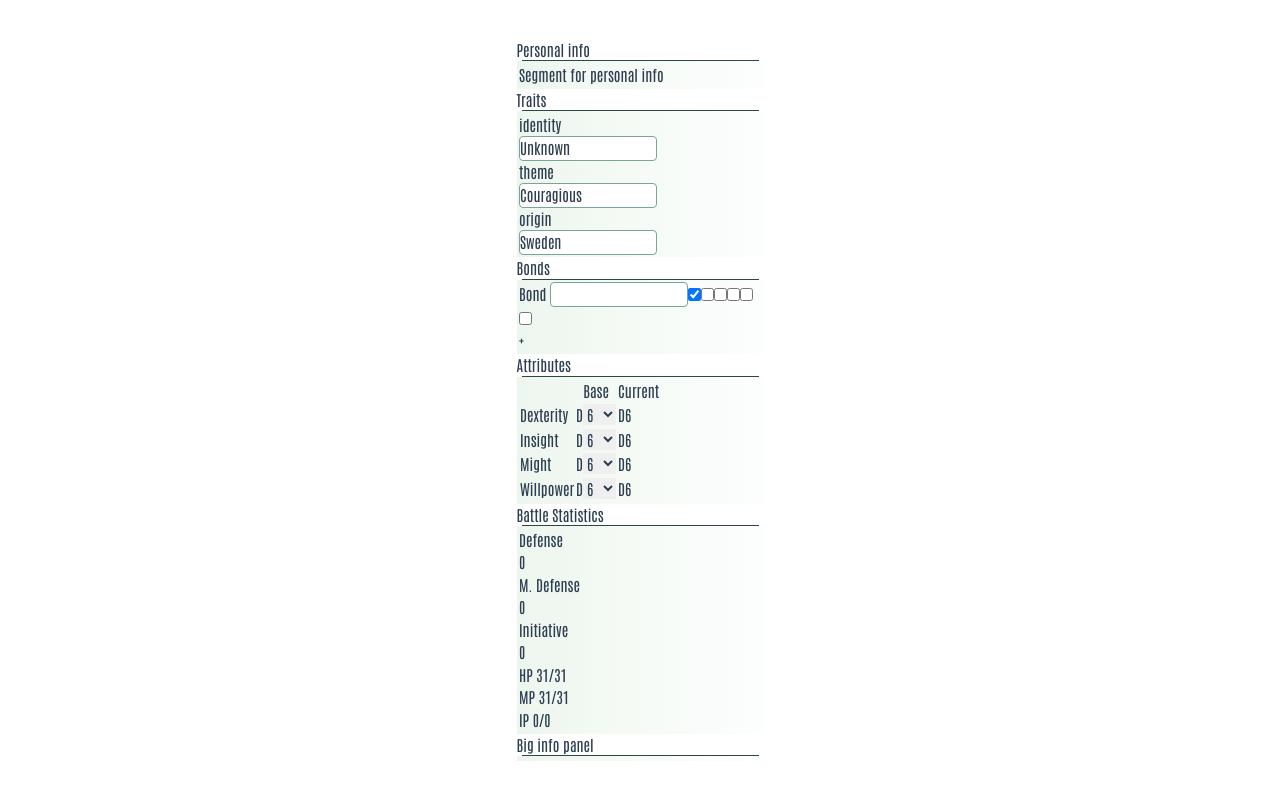
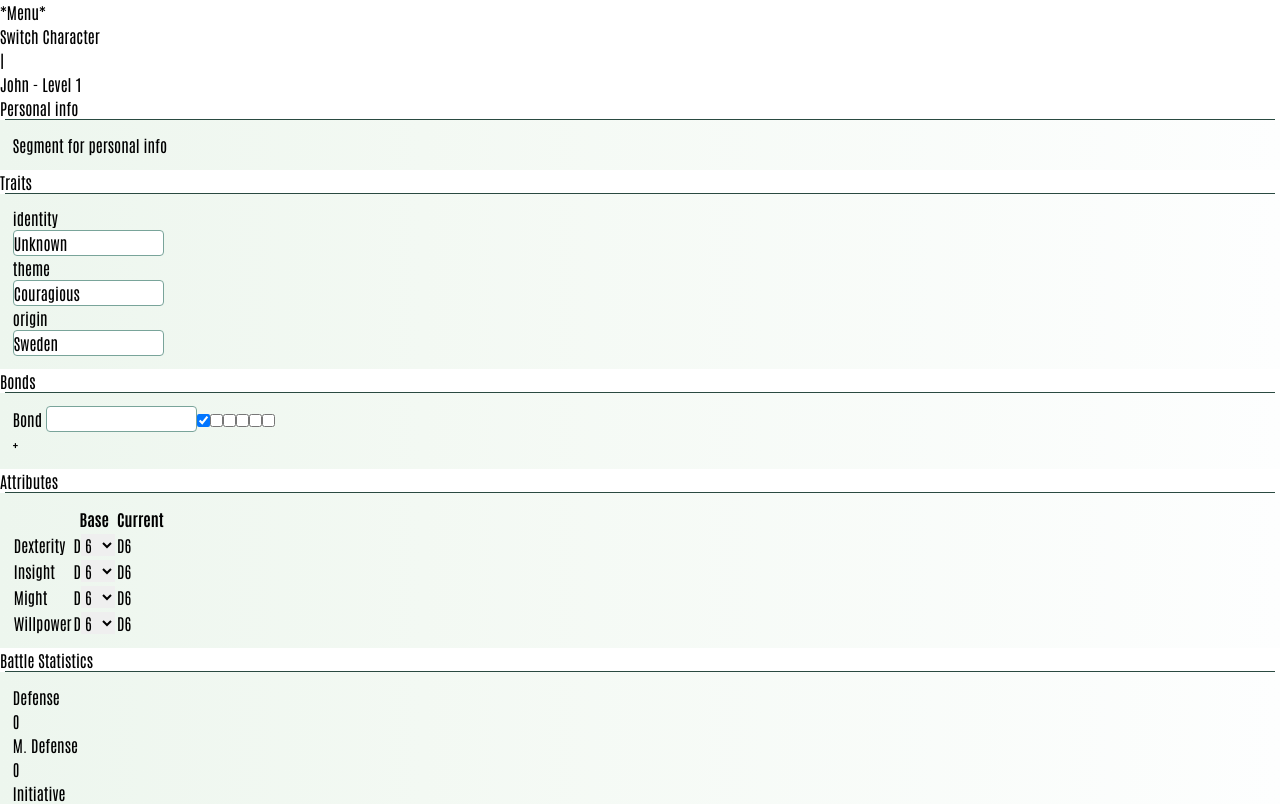
Before and after one commit to BanterTheGreat/fabula-ultima-builder, a Vue app: page / in a window 1280 px wide. Shown: the top 804 px of the page. Built offline with nearby package versions, Linux system fonts and the light colour scheme.

Commit message:
Added Header and Cleared CSS

```diff
--- a/src/App.vue
+++ b/src/App.vue
@@ -3,6 +3,7 @@ import { CharacterCalculator } from './models/character-calculator';
 
 import SegmentBody from './components/segment-body.vue';
 
+import HeaderVue from './views/header.vue';
 import attributesVue from './views/attribute/attributes.vue';
 import Bonds from './views/bonds.vue';
 import Segment from './views/segment.vue';
@@ -16,6 +17,10 @@ new CharacterCalculator().Recalculate("statistics");
 </script>
 
 <template>
+
+  <!-- Header -->
+  <HeaderVue />
+  <!-- Grid. -->
   <div class=" grid grid-cols-8 grid-rows-6 grid-flow-col auto-rows-auto">
     <!-- left side start -->
     <div class="col-span-2 row-span-1 mx-1">
--- a/src/assets/base.css
+++ /dev/null
@@ -1,73 +0,0 @@
-/* color palette from <https://github.com/vuejs/theme> */
-:root {
-  --vt-c-white: #ffffff;
-  --vt-c-white-soft: #f8f8f8;
-  --vt-c-white-mute: #f2f2f2;
-
-  --vt-c-black: #181818;
-  --vt-c-black-soft: #222222;
-  --vt-c-black-mute: #282828;
-
-  --vt-c-indigo: #2c3e50;
-
-  --vt-c-divider-light-1: rgba(60, 60, 60, 0.29);
-  --vt-c-divider-light-2: rgba(60, 60, 60, 0.12);
-  --vt-c-divider-dark-1: rgba(84, 84, 84, 0.65);
-  --vt-c-divider-dark-2: rgba(84, 84, 84, 0.48);
-
-  --vt-c-text-light-1: var(--vt-c-indigo);
-  --vt-c-text-light-2: rgba(60, 60, 60, 0.66);
-  --vt-c-text-dark-1: var(--vt-c-white);
-  --vt-c-text-dark-2: rgba(235, 235, 235, 0.64);
-}
-
-/* semantic color variables for this project */
-:root {
-  --color-background: var(--vt-c-white);
-  --color-background-soft: var(--vt-c-white-soft);
-  --color-background-mute: var(--vt-c-white-mute);
-
-  --color-border: var(--vt-c-divider-light-2);
-  --color-border-hover: var(--vt-c-divider-light-1);
-
-  --color-heading: var(--vt-c-text-light-1);
-  --color-text: var(--vt-c-text-light-1);
-
-  --section-gap: 160px;
-}
-
-@media (prefers-color-scheme: dark) {
-  :root {
-    --color-background: var(--vt-c-black);
-    --color-background-soft: var(--vt-c-black-soft);
-    --color-background-mute: var(--vt-c-black-mute);
-
-    --color-border: var(--vt-c-divider-dark-2);
-    --color-border-hover: var(--vt-c-divider-dark-1);
-
-    --color-heading: var(--vt-c-text-dark-1);
-    --color-text: var(--vt-c-text-dark-2);
-  }
-}
-
-*,
-*::before,
-*::after {
-  box-sizing: border-box;
-  margin: 0;
-  font-weight: normal;
-}
-
-body {
-  min-height: 100vh;
-  color: var(--color-text);
-  background: var(--color-background);
-  transition: color 0.5s, background-color 0.5s;
-  line-height: 1.6;
-  font-family: Inter, -apple-system, BlinkMacSystemFont, 'Segoe UI', Roboto, Oxygen, Ubuntu,
-    Cantarell, 'Fira Sans', 'Droid Sans', 'Helvetica Neue', sans-serif;
-  font-size: 15px;
-  text-rendering: optimizeLegibility;
-  -webkit-font-smoothing: antialiased;
-  -moz-osx-font-smoothing: grayscale;
-}
--- a/src/assets/main.css
+++ /dev/null
@@ -1,39 +0,0 @@
-/* import fonts from the book */
-@import url('https://fonts.googleapis.com/css2?family=Antonio:wght@100;200;300;400;500;600;700&display=swap');
-@import url('https://fonts.googleapis.com/css2?family=Antonio:wght@100;200;300;400;500;600;700&family=PT+Sans+Narrow:wght@400;700&display=swap');
-
-@import './base.css';
-
-#app {
-  max-width: 1280px;
-  margin: 0 auto;
-  padding: 2rem;
-
-  font-weight: normal;
-}
-
-a,
-.green {
-  text-decoration: none;
-  color: hsla(160, 100%, 37%, 1);
-  transition: 0.4s;
-}
-
-@media (hover: hover) {
-  a:hover {
-    background-color: hsla(160, 100%, 37%, 0.2);
-  }
-}
-
-@media (min-width: 1024px) {
-  body {
-    display: flex;
-    place-items: center;
-  }
-
-  /* #app {
-    display: grid;
-    grid-template-columns: 1fr 1fr;
-    padding: 0 2rem;
-  } */
-}
--- a/src/index.css
+++ b/src/index.css
@@ -1,3 +1,6 @@
+@import url('https://fonts.googleapis.com/css2?family=Antonio:wght@100;200;300;400;500;600;700&display=swap');
+@import url('https://fonts.googleapis.com/css2?family=Antonio:wght@100;200;300;400;500;600;700&family=PT+Sans+Narrow:wght@400;700&display=swap');
+
 @tailwind base;
 @tailwind components;
 @tailwind utilities;
--- a/src/main.ts
+++ b/src/main.ts
@@ -1,4 +1,3 @@
-import './assets/main.css'
 import './index.css'
 
 import { createApp } from 'vue'
--- a/src/models/character-state.ts
+++ b/src/models/character-state.ts
@@ -9,7 +9,7 @@ export class CharacterState {
     var tempCharacter: Character = {
       id: crypto.randomUUID(),
       general: {
-        name: "john", pronouns: "him", experience: 1, fabulaPoints: 1, level: 1, zenit: 300
+        name: "John", pronouns: "him", experience: 1, fabulaPoints: 1, level: 1, zenit: 300
       },
       traits: {
         identity: "Unknown",
--- /dev/null
+++ b/src/views/header.vue
@@ -0,0 +1,37 @@
+<script setup lang="ts">
+import type { General } from '@/models/character/general';
+import { state } from '@/singletons/state';
+
+
+const characterInfo: General = state.character.general;
+
+function openSwitchCharacterModal() {
+  throw "IMPLEMENT ME"
+}
+
+</script>
+
+<template>
+<header class="bg-white border-fabula-header-green border-b-2 ">
+  <nav class="x py-3 p-5">
+    <div class="flex flex-row">
+      <div class="font-center">
+        *Menu*
+      </div>
+      <div class="font-center pl-4">
+        <button class="a hover:text-cyan-600" @click="openSwitchCharacterModal()">Switch Character</button>
+      </div>
+      <div class="font-center pl-2">
+        |
+      </div>
+      <div class="font-center pl-2">
+        {{ characterInfo.name }} - Level {{ characterInfo.level }}
+      </div>
+    </div>
+  </nav>
+</header>
+</template>
+
+<style>
+
+</style>
```
